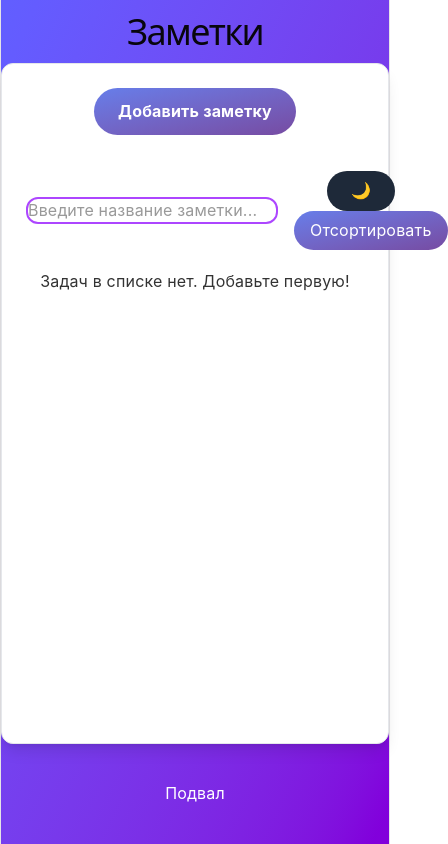
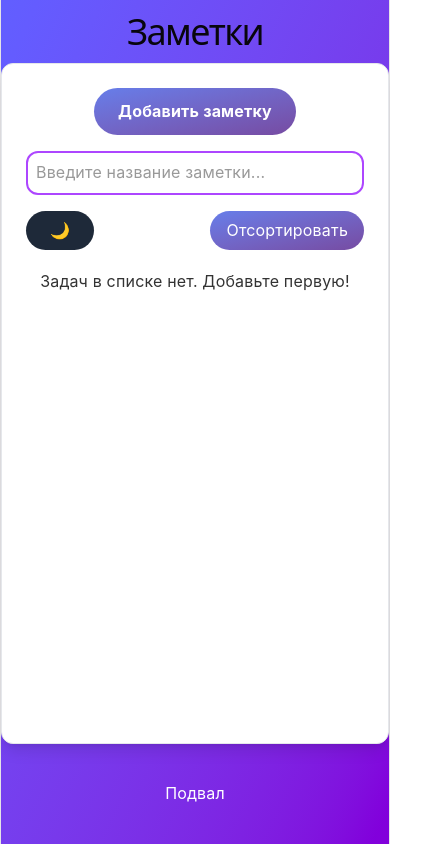
Before and after one commit to mcypher-alt/notes_react, a React (Vite) app: page / in a window 390 px wide. Shown: the whole page, 448 px wide, since content can reach past the window. Built offline with nearby package versions, Linux system fonts and the light colour scheme.

Commit message:
верстка мобилок

```diff
--- a/src/App.jsx
+++ b/src/App.jsx
@@ -79,7 +79,9 @@ export default function ToDoApp() {
   return (
     <div className='flex flex-col grow'>
       <h1 className='text-center text-white dark:text-gray-600 mt-2'>Заметки</h1>
-      <div className='grow bg-white dark:bg-gray-800 rounded-xl shadow-lg dark:shadow-gray-900/50 p-6 border border-gray-200 dark:border-gray-700'>
+      <div
+      className='grow bg-white dark:bg-gray-800 rounded-xl
+      shadow-lg dark:shadow-gray-900/50 p-6 border border-gray-200 dark:border-gray-700'>
         <div>
           {!showForm && (<AddButton onClick={() => setShowForm(true)} />)}
           {showForm && (
@@ -93,15 +95,15 @@ export default function ToDoApp() {
           )}
         </div>
 
-        <div className='relative mt-5 mb-5 flex justify-between items-center'>
+        <div className='relativemt-5 mb-5 flex flex-col gap-4 sm:flex-row sm:justify-between sm:items-center'>
           <input
-            className='rounded-xl border-2 border-purple-500 mr-4 dark:text-gray-300'
+            className='w-full sm:w-64 rounded-xl border-2 border-purple-500 dark:text-gray-300 p-2'
             value={searchValue}
             type='text'
             placeholder='Введите название заметки...'
             onChange={(e) => setSearchValue(e.target.value)}
           />
-          <div className='relative'>
+          <div className='relative flex items-center justify-between sm:justify-end gap-3'>
             <ThemeToggle
             darkMode={darkMode}
             setDarkMode={setDarkMode}
--- a/src/components/toggleThemeButton.jsx
+++ b/src/components/toggleThemeButton.jsx
@@ -2,8 +2,8 @@ export default function ThemeToggle({ darkMode, setDarkMode }) {
     return (
         <button
         onClick={() => setDarkMode(!darkMode)}
-        className="relative mr-5 ml-auto px-6 py-2 rounded-full text-white font-medium
-        cursor-pointer overflow-hidden bg-gray-800 dark:bg-linear-to-br
+        className="relative px-6 py-2 rounded-full text-white font-medium
+        cursor-pointer overflow-hidden bg-gray-800 dark:bg-linear-to-br mr-auto
         from-[#667eea] to-[#764ba2] transition-all duration-200 hover:scale-105"
         >
             <span>{darkMode ? '☀️' : '🌙'}</span>
```
